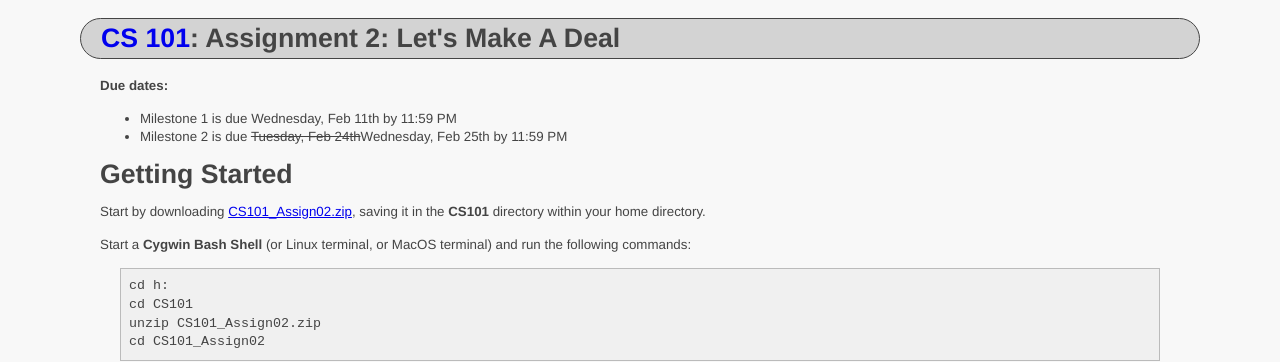
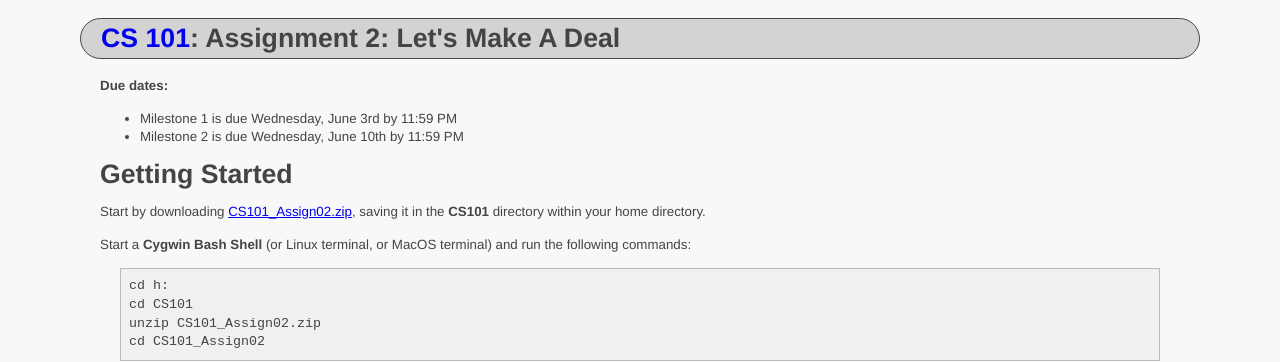
Before and after one commit to ycpcs/cs101-summer2015, a Jekyll site: the page built from assign/assign02.md, in a window 1280 px wide and 900 px high. Shown: the top 362 px of the window. Built offline with Jekyll 4.4.1, drawn with Linux system fonts in a browser that asks for light colours; Markdown is read by kramdown in place of the engine named in the settings.

Commit message:
add assign 2
add assign 2

```diff
--- a/assign/assign02.md
+++ b/assign/assign02.md
@@ -5,8 +5,8 @@ title: "Assignment 2: Let's Make A Deal"
 
 **Due dates:**
 
--   Milestone 1 is due Wednesday, Feb 11th by 11:59 PM
--   Milestone 2 is due <strike>Tuesday, Feb 24th</strike>Wednesday, Feb 25th by 11:59 PM
+-   Milestone 1 is due Wednesday, June 3rd by 11:59 PM
+-   Milestone 2 is due Wednesday, June 10th by 11:59 PM
 
 Getting Started
 ===============
```
Also changed, not shown: assign/index.md (+1 -1 lines).
